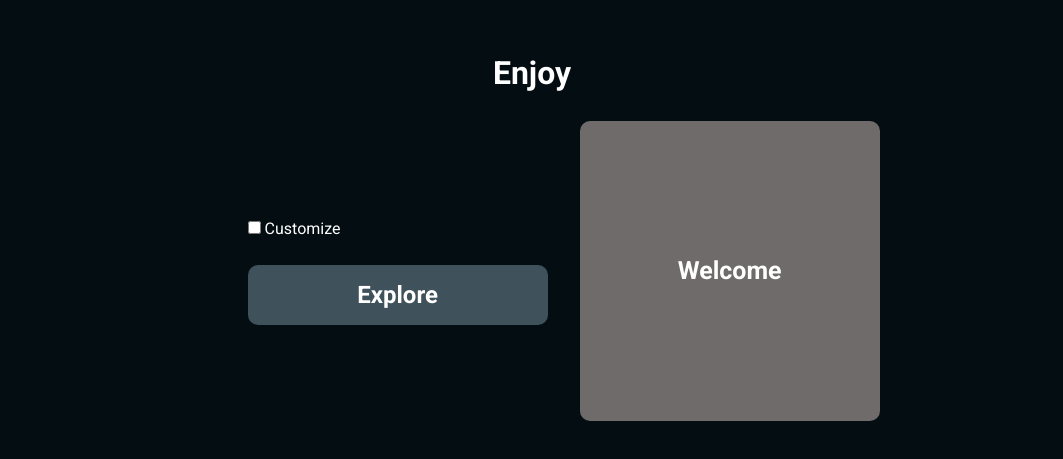
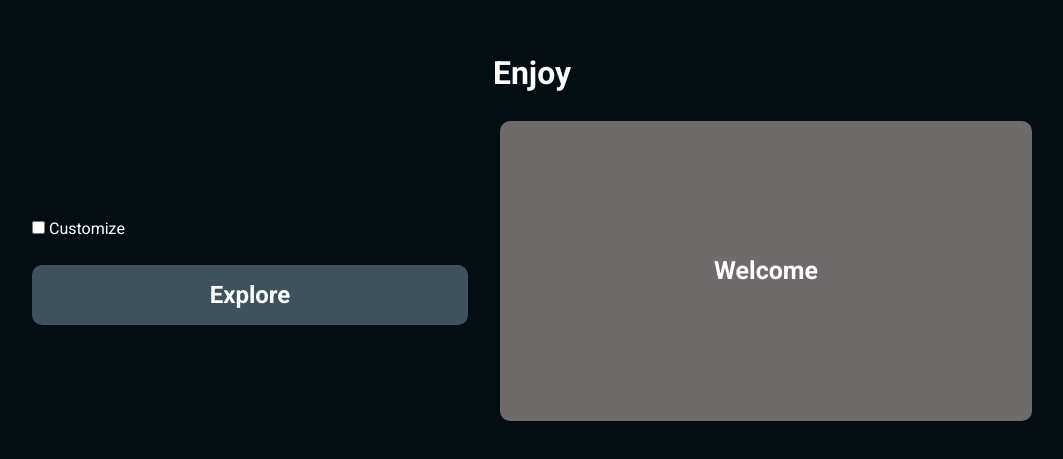
Before and after one commit to NatnaelSisay/Ideas, a React (Vite) app: page / in a window 1280 px wide. Shown: the part 161-620 px from the top of the page, without its empty margins (108-1171 px from the left). Built offline with nearby package versions, Linux system fonts and the light colour scheme.

Commit message:
fix: width issue

```diff
--- a/src/App.css
+++ b/src/App.css
@@ -18,7 +18,7 @@ body {
 }
 
 .container {
-	max-width: 1200px;
+	max-width: 1000px;
 	width: 90%;
 	margin: auto;
 }
@@ -103,7 +103,7 @@ body {
 	body {
 		height: 100vh;
 		display: flex;
-		align-items: center;
+		flex-direction: column;
 		justify-content: center;
 	}
 }
```
